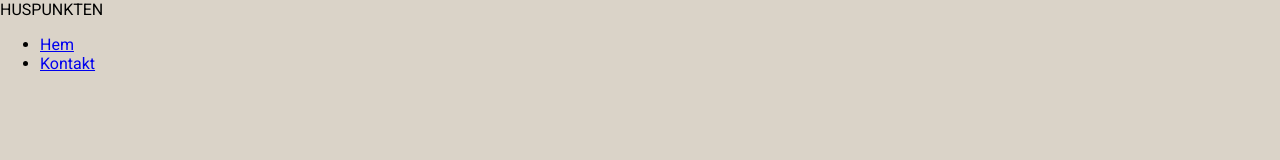
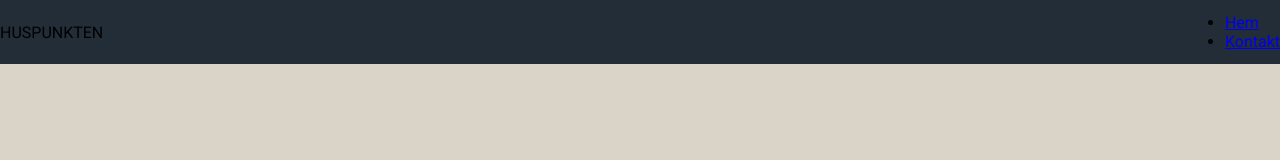
Before and after one commit to nordinz/huspunkten, a plain HTML site: page index.html in a window 1280 px wide. Drawn offline with Linux system fonts and the light colour scheme.

Commit message:
Update stylesheet.css

```diff
--- a/stylesheet.css
+++ b/stylesheet.css
@@ -54,7 +54,6 @@ body, html{
   /*but cursur till pointer(hand)*/
   cursor:pointer;
   color:#ffffff;
-
   font-size:20px;
   font-weight:bold;
   padding:13px 32px;
@@ -71,10 +70,25 @@ body, html{
   display:inline-block;
   cursor:pointer;
   color:#ffffff;
-
   font-size:20px;
   font-weight:bold;
   padding:13px 32px;
   text-decoration:none;
 
 }
+/*validerat*/
+
+/*4. Navbar(with flex)*/
+.navbar{
+  display: flex;
+  justify-content: space-between;
+  height: 8vh;
+  width: 100%;
+  position: fixed;
+  align-items: center;
+  margin: auto;
+  background-color: var(--four);
+
+
+
+}
```
